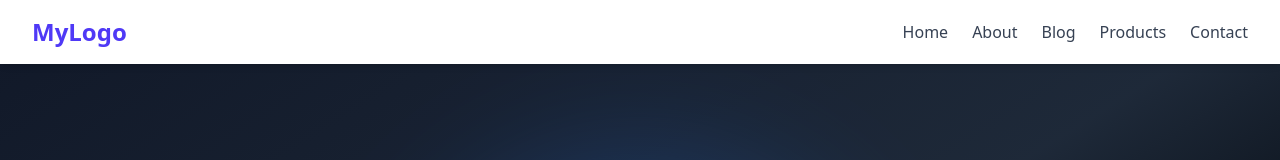
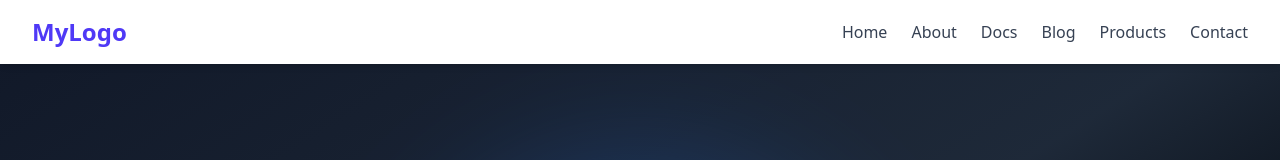
Before and after one commit to Cabdinasir64/Next-Js, a Next.js app: page / in a window 1280 px wide. Shown: the top 160 px of the page. Built offline with nearby package versions, Linux system fonts and the light colour scheme.

Commit message:
feat: add 'Docs' link to Navbar component

```diff
--- a/src/app/components/navbar.tsx
+++ b/src/app/components/navbar.tsx
@@ -13,6 +13,7 @@ interface NavLink {
 const navLinks: NavLink[] = [
     { name: "Home", href: "/" },
     { name: "About", href: "/about" },
+    { name: "Docs", href: "/docs" },
     { name: "Blog", href: "/blog" },
     { name: "Products", href: "/products" },
     { name: "Contact", href: "/contact" },
```
